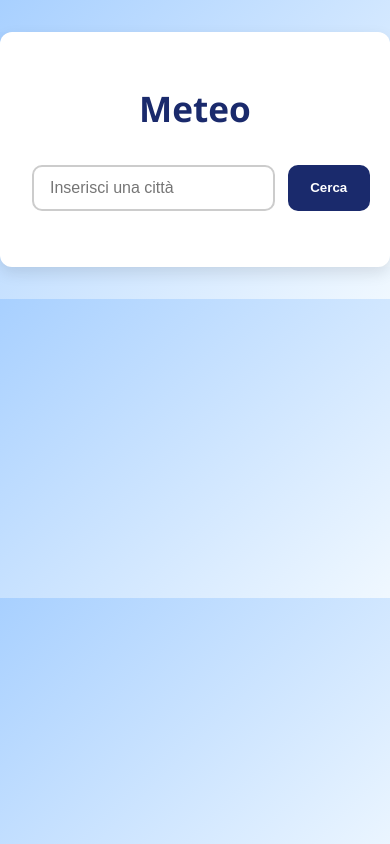
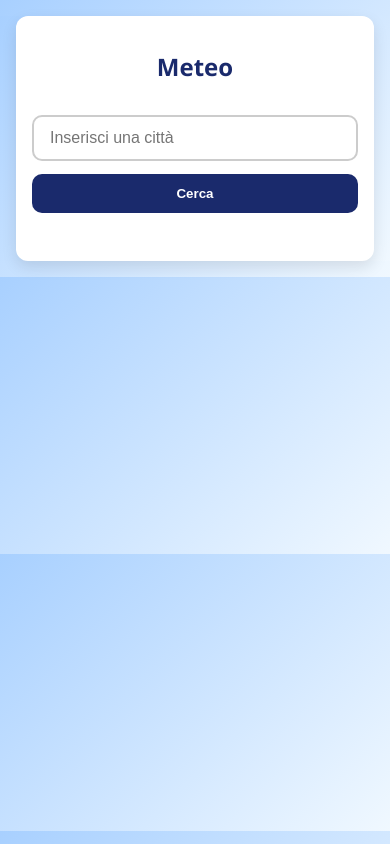
Before and after one commit to FrancescoMarra97/weather-app-react, a React (Vite) app in the folder weather-app/: page / in a window 390 px wide. Built offline with nearby package versions, Linux system fonts and the light colour scheme; no server answers.

Commit message:
Remove package-lock.json and package.json; add responsive styles for mobile devices in App.css

```diff
--- a/package.json
+++ /dev/null
@@ -1,5 +0,0 @@
-{
-  "dependencies": {
-    "lucide-react": "^0.516.0"
-  }
-}
--- a/weather-app/src/App.css
+++ b/weather-app/src/App.css
@@ -239,3 +239,46 @@ input[type="text"]:focus {
   transform: translateY(-10px);
   box-shadow: 0 10px 20px rgba(26, 42, 108, 0.3);
 }
+
+/* media query per dispositivi mobili */
+@media (max-width: 600px) {
+  .app-container {
+    margin: 1rem;
+    padding: 1rem;
+  }
+
+  h1 {
+    font-size: 1.5rem;
+  }
+
+  .input-group {
+    flex-direction: column;
+  }
+
+  input[type="text"],
+  button {
+    width: auto
+  }
+
+  .forecast-grid {
+    gap: 0.5rem;
+  }
+
+  .forecast-card {
+    width: 100px;
+    padding: 0.75rem;
+  }
+
+  .weather-info h2 {
+    font-size: 1.5rem;
+  }
+
+  .weather-info p {
+    font-size: 0.95rem;
+  }
+
+  .search-history-item {
+    font-size: 0.9rem;
+    padding: 0.4rem 0.8rem;
+  }
+}
```
Also changed, not shown: 1 other file (tests, documents, lock files or other folders).
